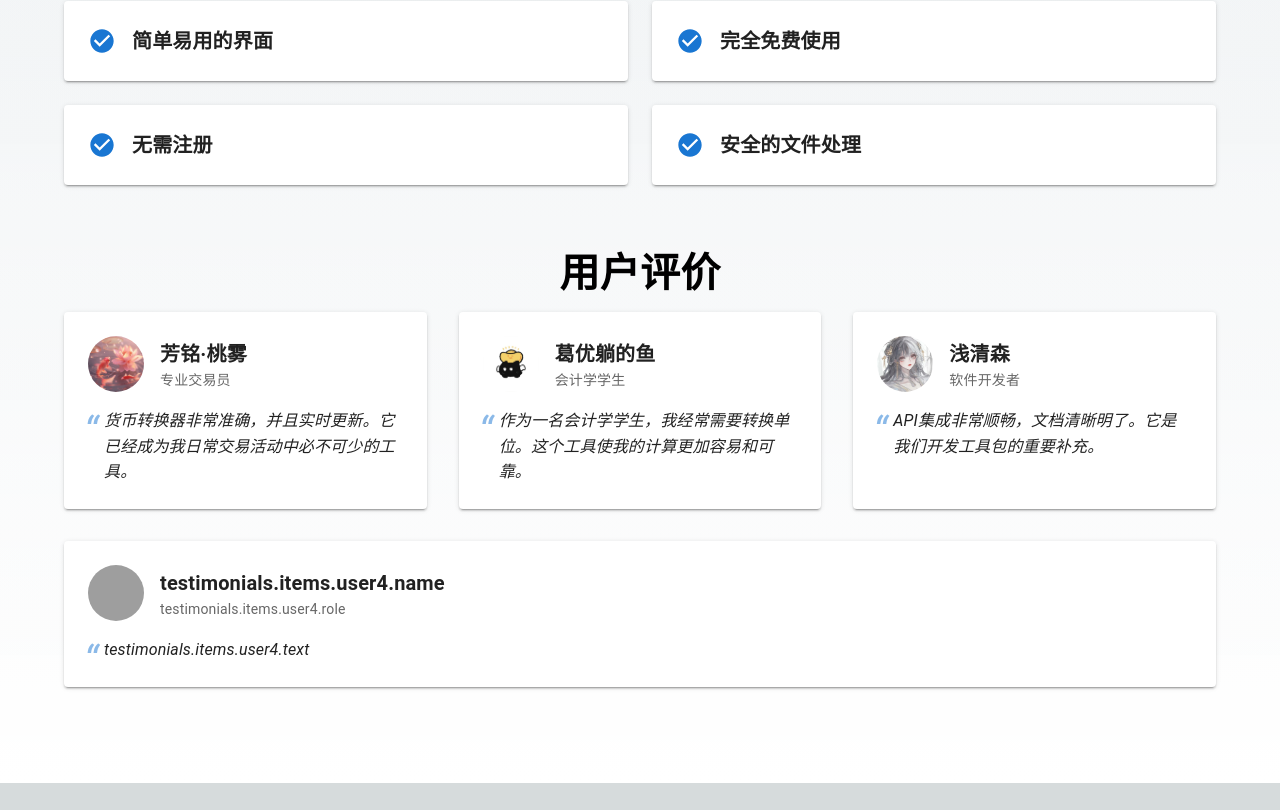
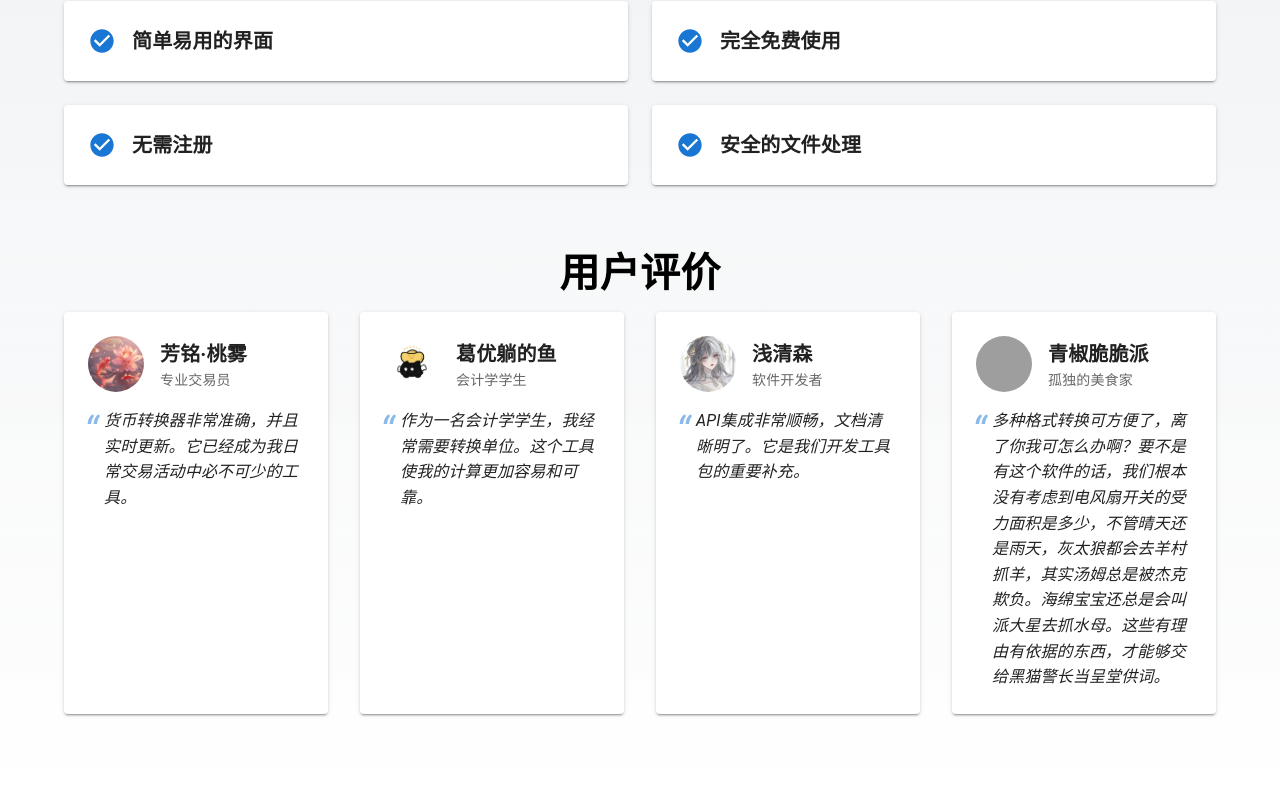
Before and after one commit to qqs-yll/ConverterTools, a Next.js app: page / in a window 1280 px wide. Shown: the part 2603-3413 px from the top of the page. Before the commit the page ends 3386 px from the top, so only its background shows below. Built offline with nearby package versions, Linux system fonts and the light colour scheme; grey boxes are pictures that could not be loaded.

Commit message:
Update translations.ts

```diff
--- a/src/i18n/translations.ts
+++ b/src/i18n/translations.ts
@@ -213,6 +213,11 @@ export const translations = {
           name: 'Shen Qingfen',
           role: 'Software Developer',
           text: 'The API integration is seamless, and the documentation is clear. It\'s been a great addition to our development toolkit.'
+        },
+        user4: {
+          name: 'Crispy Green Pepper Pie',
+          role: 'The Solitary Gourmet',
+          text: 'The ability to convert between multiple formats has made things really convenient. What would I do without you? If it weren’t for this software, we wouldn’t even have thought about the force area of the fan switch. Rain or shine, Grey Wolf always goes to the Sheep Village to catch sheep, and honestly, Tom is always bullied by Jack. SpongeBob also always tells Patrick to catch jellyfish. Only things that are justified and have evidence can be handed over to Sheriff Black Cat as court testimony.'
         }
       }
     },
@@ -585,6 +590,11 @@ export const translations = {
           name: '浅清森',
           role: '软件开发者',
           text: 'API集成非常顺畅，文档清晰明了。它是我们开发工具包的重要补充。'
+        },
+        user4: {
+          name: '青椒脆脆派',
+          role: '孤独的美食家',
+          text: '多种格式转换可方便了，离了你我可怎么办啊？要不是有这个软件的话，我们根本没有考虑到电风扇开关的受力面积是多少，不管晴天还是雨天，灰太狼都会去羊村抓羊，其实汤姆总是被杰克欺负。海绵宝宝还总是会叫派大星去抓水母。这些有理由有依据的东西，才能够交给黑猫警长当呈堂供词。'
         }
       }
     },
```
